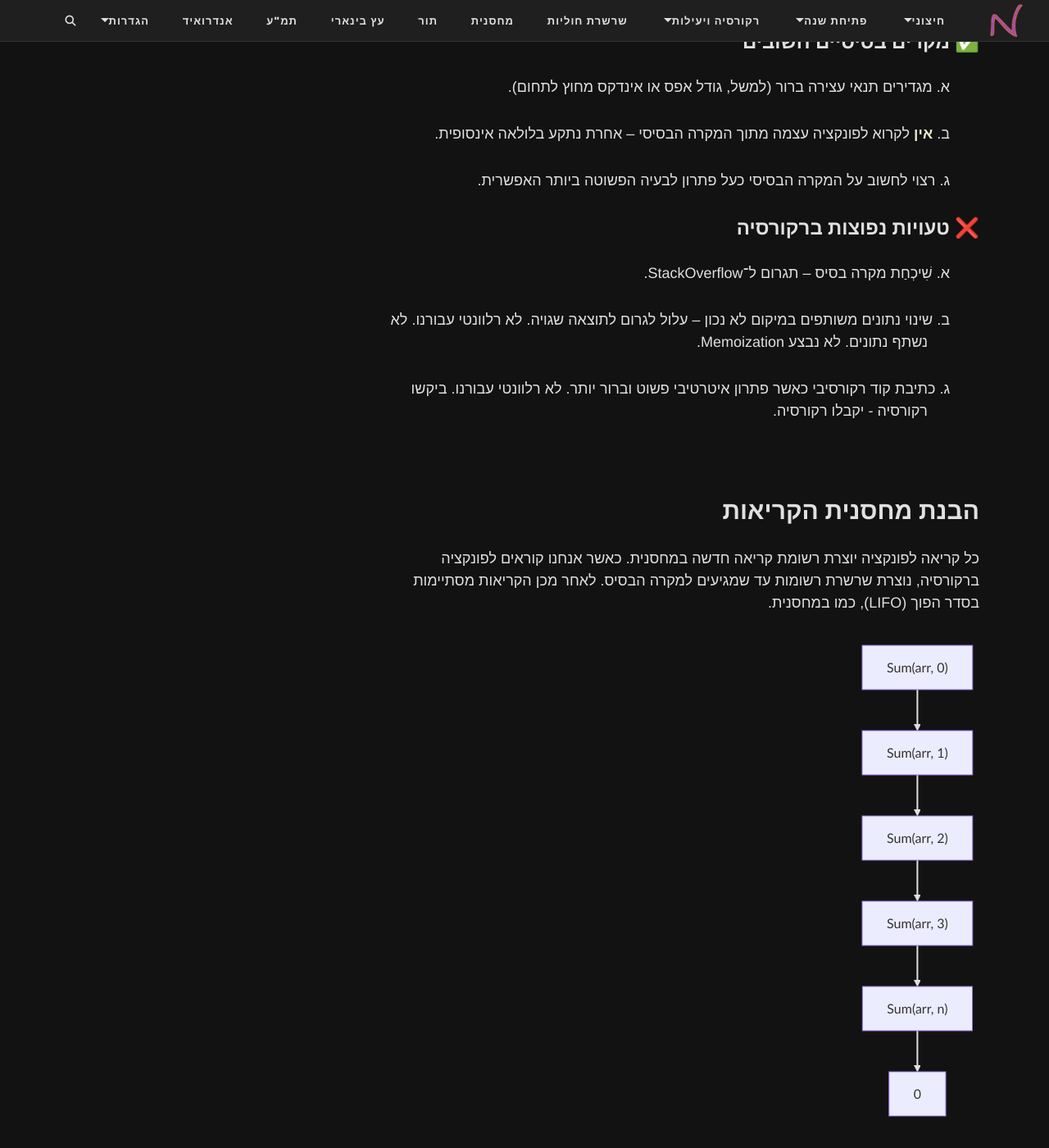
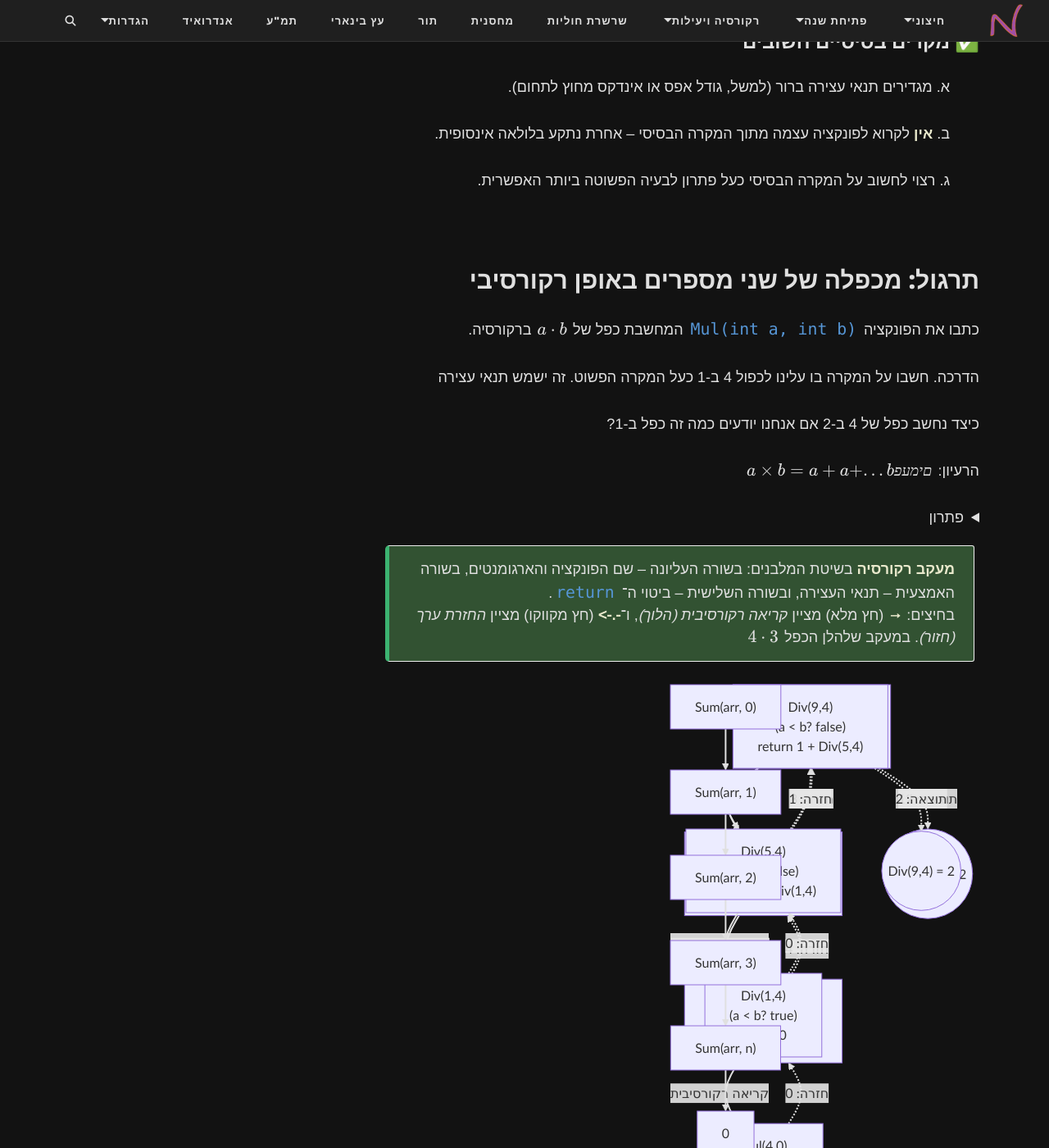
Before and after one commit to 3strategy/BeautifulMivney, a Jekyll site: the page built from mivney/1recursionAndComplexity/Chapter1.md, in a window 1280 px wide and 1400 px high, scrolled down 624 px. Shown: the whole window at 82% size. Built offline with Jekyll 4.4.1, drawn with Linux system fonts in a browser that asks for light colours; formulas are drawn with MathJax 3; comment, search, counter and statistics services are not loaded; some of the changed text lies outside the part shown.

Commit message:
תרגולי מעקב. mermaids

````diff
--- a/mivney/1recursionAndComplexity/Chapter1.md
+++ b/mivney/1recursionAndComplexity/Chapter1.md
@@ -48,6 +48,62 @@ public static int Sum(int[] arr, int index)
 ג. רצוי לחשוב על המקרה הבסיסי כעל פתרון לבעיה הפשוטה ביותר האפשרית.
 
 
+## תרגול: מכפלה של שני מספרים באופן רקורסיבי
+כתבו את הפונקציה `Mul(int a, int b)` המחשבת כפל של $$a·b$$ ברקורסיה.
+
+הדרכה. חשבו על המקרה בו עלינו לכפול 4 ב-1 כעל המקרה הפשוט. זה ישמש תנאי עצירה
+
+כיצד נחשב כפל של 4 ב-2 אם אנחנו יודעים כמה זה כפל ב-1?
+
+הרעיון: $$a⨯b = a+a+ ... b פעמים$$
+
+
+<details markdown="1"><summary>פתרון</summary>
+
+```csharp
+int Mul(int a, int b)
+{
+if (b == 0) return 0; // תנאי עצירה
+return a + Mul(a, b - 1); // חזרה עם הקטנת b
+}
+```
+
+</details>
+
+{: .box-success }
+**מעקב רקורסיה** בשיטת המלבנים: בשורה העליונה – שם הפונקציה והארגומנטים, בשורה האמצעית – תנאי העצירה, ובשורה השלישית – ביטוי ה־ `return`.
+בחיצים: **→** (חץ מלא) מציין *קריאה רקורסיבית (הלוך)*, ו־**-.->** (חץ מקווקו) מציין *החזרת ערך (חזור)*. במעקב שלהלן הכפל $$4·3$$
+
+
+
+
+<div class="mermaid">
+
+flowchart TD
+A["Mul(4,3)
+(b==0? false)
+return 4 + Mul(4,2)"] -->|קריאה רקורסיבית| B["Mul(4,2)
+(b==0? false)
+return 4 + Mul(4,1)"]
+B -->|קריאה רקורסיבית| C["Mul(4,1)
+(b==0? false)
+return 4 + Mul(4,0)"]
+C -->|קריאה רקורסיבית| D["Mul(4,0)
+(b==0? true)
+return 0"]
+
+
+D -.->|חזרה: 0| C
+C -.->|חזרה: 4| B
+B -.->|חזרה: 8| A
+A -.->|תוצאה: 12| OUT(("Mul(4,3) = 12"))
+
+
+</div>
+
+
+
+
 ### ❌ טעויות נפוצות ברקורסיה
 
 {: .subq}
@@ -58,6 +114,52 @@ public static int Sum(int[] arr, int index)
 
 {: .subq}
 ג. כתיבת קוד רקורסיבי כאשר פתרון איטרטיבי פשוט וברור יותר. לא רלוונטי עבורנו. ביקשו רקורסיה - יקבלו רקורסיה.
+
+
+
+# 2) מנה של חלוקה שלמה בחיסור חוזר – דוגמה: \(\left\lfloor 9/4 \right\rfloor = 2\)
+
+רעיון: כמה פעמים ניתן לחסר את \(b\) מתוך \(a\) עד שהמספר קטן מ־\(b\).
+
+```csharp
+int Div(int a, int b)
+{
+    if (a < b) return 0;       // תנאי עצירה
+    return 1 + Div(a - b, b);  // חזרה עם חיסור b
+}
+```
+
+**עקיבה גרפית (Mermaid, “מלבנים”):**
+
+<div class="mermaid">
+
+flowchart TD
+X["Div(9,4)
+(a < b? false)
+return 1 + Div(5,4)"] -->|קריאה רקורסיבית| Y["Div(5,4)
+(a < b? false)
+return 1 + Div(1,4)"]
+  Y -->|קריאה רקורסיבית| Z["Div(1,4)
+(a < b? true)
+return 0"]
+
+  Z -.->|חזרה: 0| Y
+  Y -.->|חזרה: 1| X
+  X -.->|תוצאה: 2| OUT2(("Div(9,4) = 2"))
+
+</div>
+
+**שיטת המלבנים (סיכום קצר):**
+- שורה עליונה: שם הפונקציה והארגומנטים שקיבלה.
+- שורה אמצעית: תנאי העצירה (כאן עד ההגעה לבסיס הוא **false**).
+- שורה שלישית: `return` עם הקריאה הרקורסיבית/הביטוי.
+- חץ מלא = *הלוך* (קריאה), חץ מקווקו = *חזור* (החזרת ערך).
+
+---
+
+## לתרגול עצמי
+- שרטט/י מעקב עבור `Mul(3,2)` ו־`Div(10,3)` והוסיפ/י תוויות על ערכי ההחזרה בכל שלב.
+- כמה קריאות/חזרות יש בכל אחד מהמקרים? הסבירו בקצרה כיצד נובע המספר מהפרמטרים.
 
 
 
````
